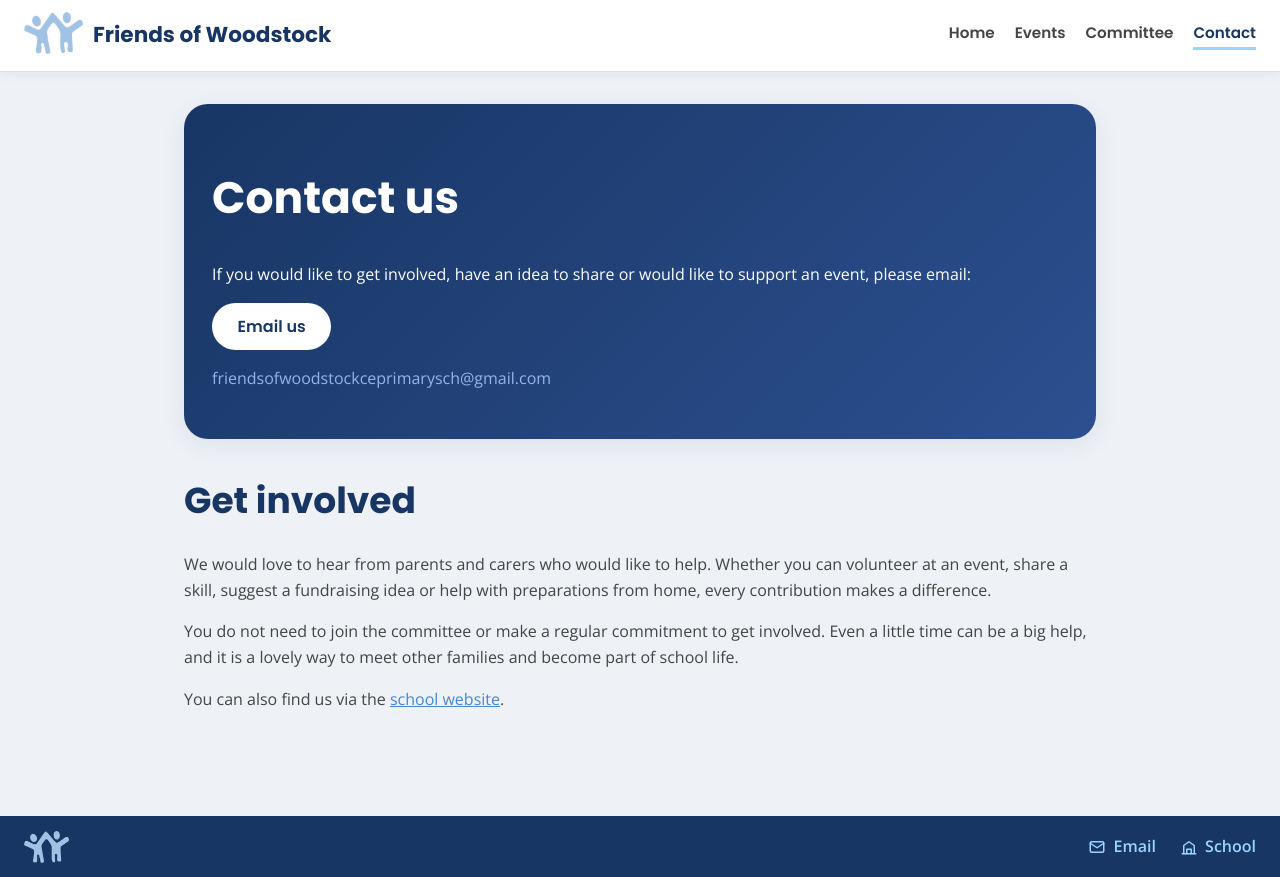
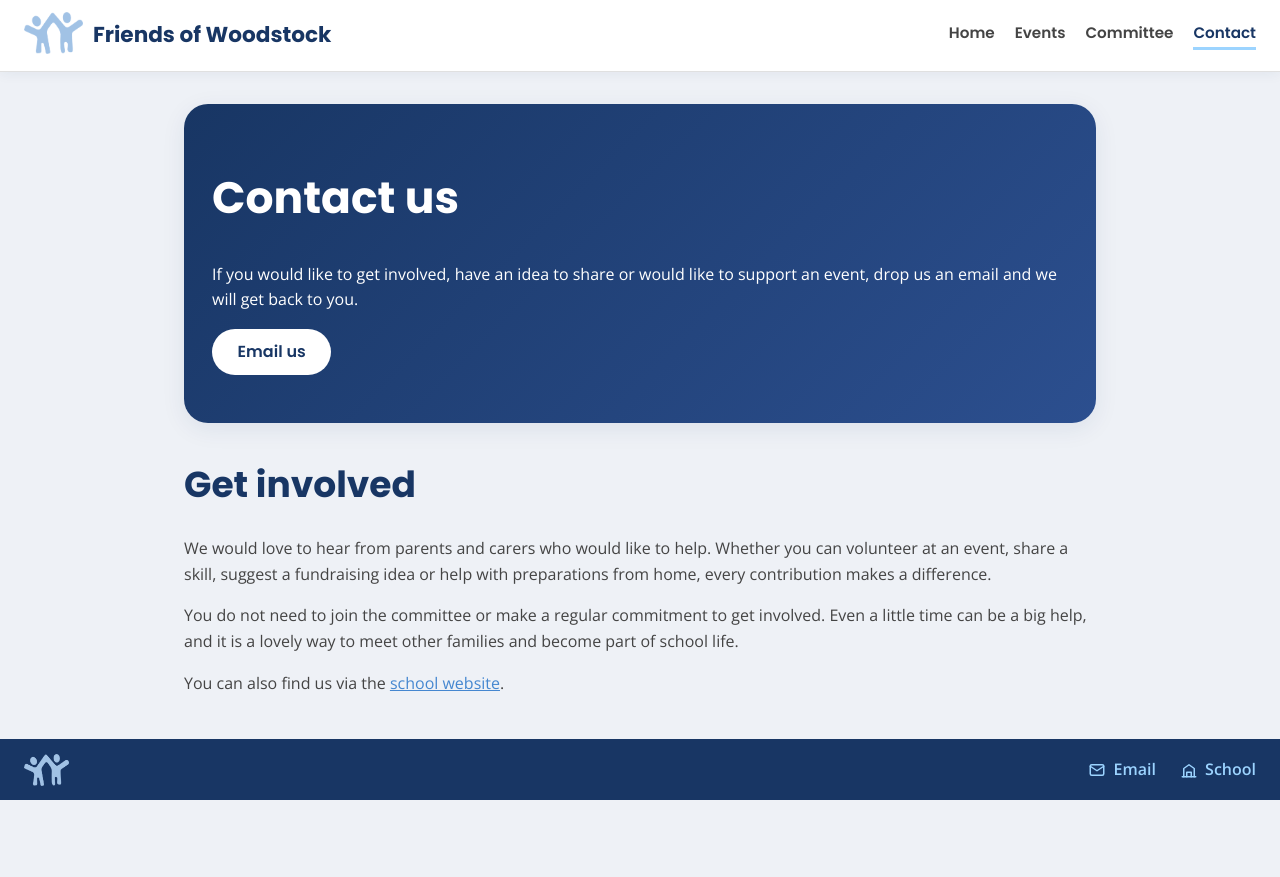
Before and after one commit to claidler/woodstock-pta, a React (Vite) app: page /contact in a window 1280 px wide. After the commit the page ends 800 px from the top, so only its background shows below. Built offline with nearby package versions, Linux system fonts and the light colour scheme.

Commit message:
Drop the email address from the contact card; tighten footer gap

```diff
--- a/src/pages/Contact.jsx
+++ b/src/pages/Contact.jsx
@@ -7,14 +7,13 @@ export default function Contact() {
       <h1>Contact us</h1>
       <p>
         If you would like to get involved, have an idea to share or would like
-        to support an event, please email:
+        to support an event, drop us an email and we will get back to you.
       </p>
       <p>
         <a className="button" href={`mailto:${site.email}`}>
           Email us
         </a>
       </p>
-      <p className="muted contact-email">{site.email}</p>
     </section>
     <section className="section">
       <h2>{getInvolved.heading}</h2>
--- a/src/styles.css
+++ b/src/styles.css
@@ -165,11 +165,11 @@ a {
   width: 100%;
   max-width: 960px;
   margin: 0 auto;
-  padding: 2rem 1.5rem;
+  padding: 2rem 1.5rem 1rem;
 }
 
 .site-footer {
-  margin-top: 2rem;
+  margin-top: 0;
   padding: 0.9rem 1.5rem;
   display: flex;
   align-items: center;
@@ -424,6 +424,11 @@ a {
   overflow-wrap: anywhere;
 }
 
+/* no dead space between the last block of content and the footer */
+.site-main > :last-child {
+  margin-bottom: 0;
+}
+
 .committee-card {
   text-align: center;
 }
```
